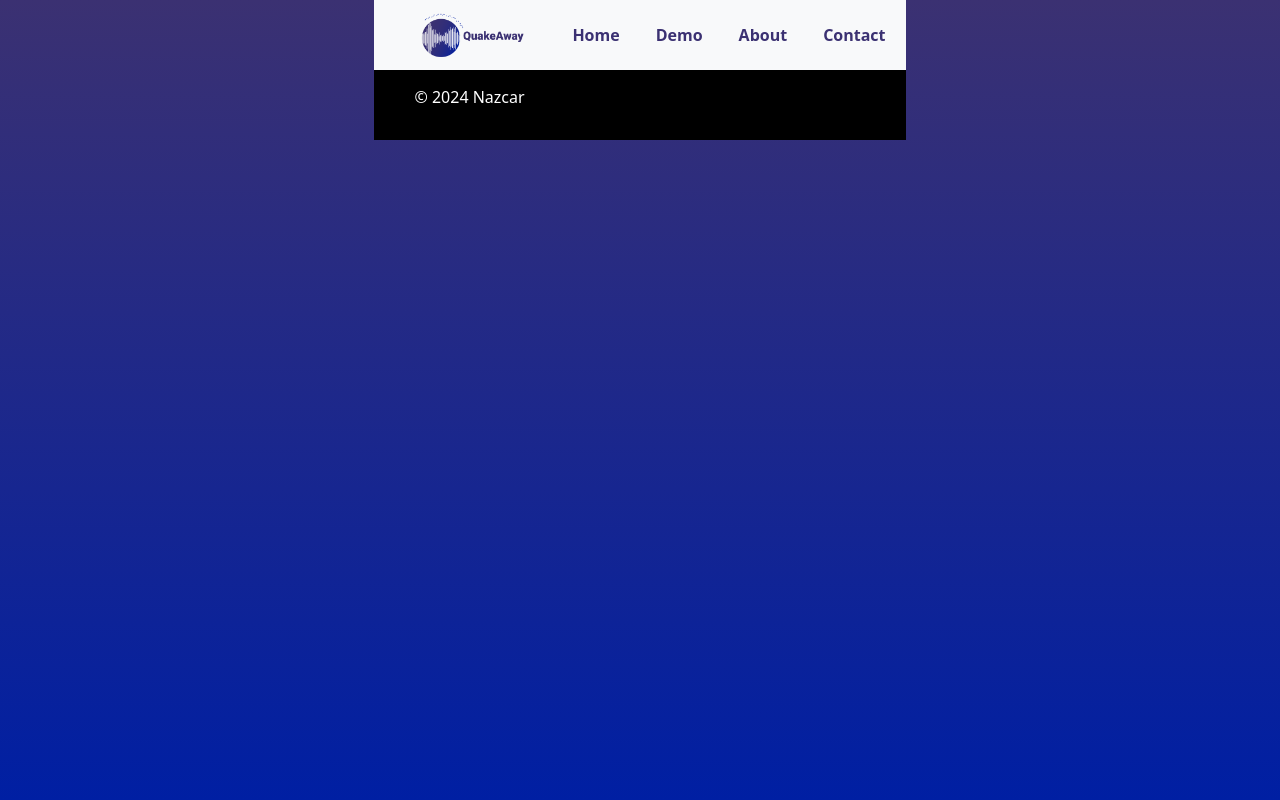
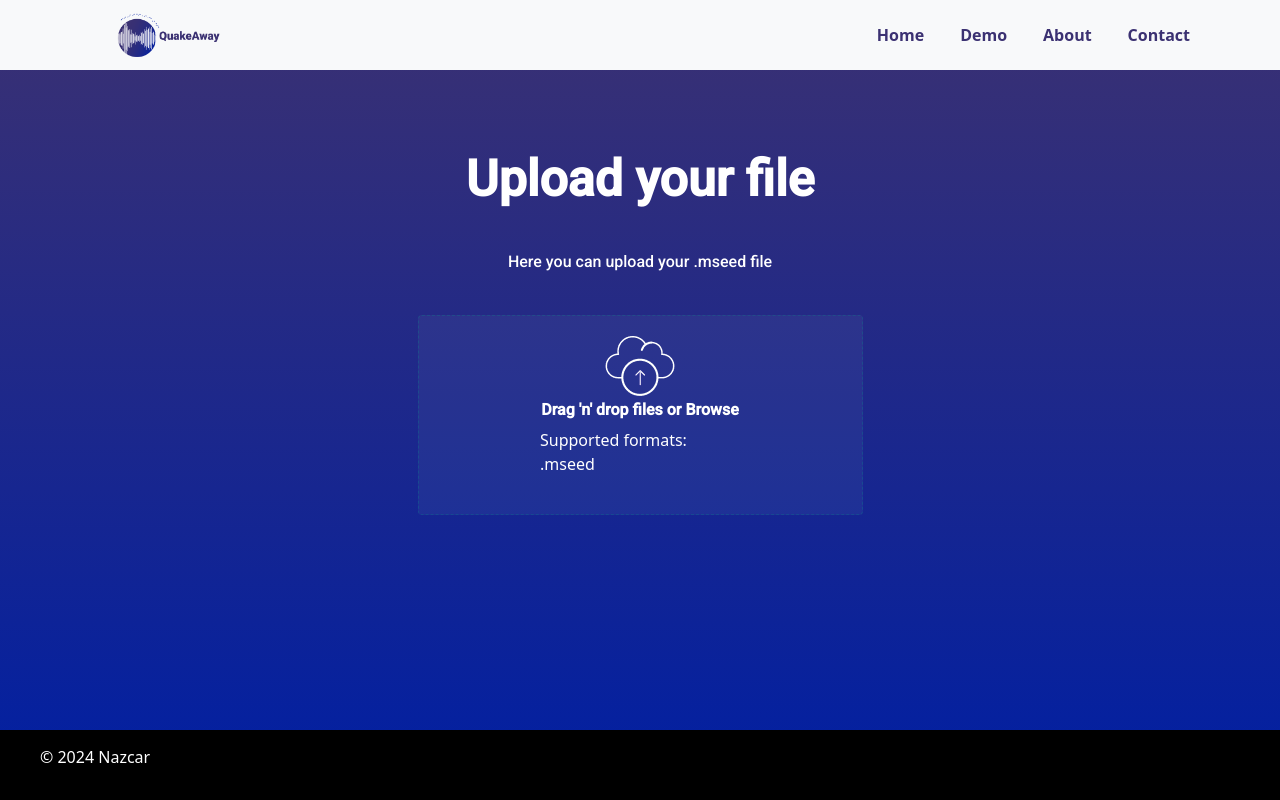
Before and after one commit to incunha/Hackathon, a React (Vite) app: page /info in a window 1280 px wide. Built offline with nearby package versions, Linux system fonts and the light colour scheme.

Commit message:
new upload file page

```diff
--- a/package.json
+++ b/package.json
@@ -14,6 +14,7 @@
     "react": "^18.3.1",
     "react-bootstrap": "^2.10.5",
     "react-dom": "^18.3.1",
+    "react-dropzone": "^14.2.9",
     "react-router-dom": "^6.26.2"
   },
   "devDependencies": {
--- a/src/components/Banner2/Banner2.tsx
+++ b/src/components/Banner2/Banner2.tsx
@@ -6,12 +6,14 @@ import Turkey from '../../assets/Turkey.jpg';
 import Mars from '../../assets/earthquake2.jpeg';
 import Moon from '../../assets/earthquake3.jpg';
 import Jupiter from '../../assets/earthquake4.jpg';
+import { useNavigate } from 'react-router-dom';
 
 const images = [Turkey, Mars, Moon, Jupiter];
 
 const Banner2 = () => {
     const [currentImage, setCurrentImage] = useState(images[0]);
     const [index, setIndex] = useState(0);
+    const navigate = useNavigate();
 
     useEffect(() => {
         const interval = setInterval(() => {
@@ -38,7 +40,7 @@ const Banner2 = () => {
                             <p>Click below to watch the demo and see QuakeAway in action!</p>
                             <div className="button-container">
                                 <Button className="watchDemo">Watch the Demo Now</Button>
-                                <Button className="uploadFile">Upload File</Button>
+                                <Button className="uploadFile" onClick={() => navigate("/info")}>Upload File</Button>
                             </div>
                         </Col>
                         <Col md={6} className="image-container d-flex justify-content-center align-items-center">
--- a/src/components/Footer/Footer.scss
+++ b/src/components/Footer/Footer.scss
@@ -1,4 +1,5 @@
 .footer {
+    margin-top: auto;
     background-color: black;
     height: 70px;
     display: flex;
--- a/src/index.scss
+++ b/src/index.scss
@@ -31,11 +31,20 @@ a {
 }
 
 body {
+  display: flex;
+  flex-direction: column;
   margin: 0;
   place-items: center;
   min-width: 320px;
   min-height: 100vh;
   background: linear-gradient(to bottom, #3B3172, #001FA3) !important;
+}
+
+#root {
+  width: 100%;
+    display: flex;
+    flex-direction: column;
+    flex: 1;
 }
 
 h1 {
--- /dev/null
+++ b/src/pages/info/Info.scss
@@ -0,0 +1,47 @@
+.info_title {
+  margin-top: 80px;
+  color: white;
+  font-family: Roboto;
+  font-size: 50px;
+  font-weight: 700;
+  line-height: 58.59px;
+  text-align: center;
+}
+
+.info_description {
+  margin-top: 35px;
+  color: white;
+  font-family: Roboto;
+  font-size: 16px;
+  font-weight: 500;
+  line-height: 20px;
+  text-align: center;
+}
+
+.dropzone {
+  margin-top: 35px;
+  width: 445px;
+  height: 200px;
+  display: flex;
+  flex-direction: column;
+  align-items: center;
+  padding: 20px;
+  border-width: 1px;
+  border-radius: 4px;
+  border-color: #0885864d;
+  border-style: dashed;
+  background: #d0fcfd0d;
+  color: #bdbdbd;
+  outline: none;
+  transition: border 0.24s ease-in-out;
+}
+
+.dropzone_title {
+  color: white;
+  font-family: Roboto;
+  font-size: 16px;
+  font-weight: 600;
+  line-height: 24px;
+  text-align: center;
+  margin: auto;
+}
--- a/src/pages/info/Info.tsx
+++ b/src/pages/info/Info.tsx
@@ -1,7 +1,80 @@
+import { Container } from "react-bootstrap";
+import "./Info.scss";
+import Dropzone from "react-dropzone";
+import { useState } from "react";
+
+import uploadIcon from "../../assets/upload_icon.png";
+
 function Info() {
+  const [files, setFiles] = useState([]);
+  const [image, setImage] = useState(null);
+
+  const uploadFile = async (file: File) => {
+    if (file) {
+      console.log("Uploading file...");
+
+      const formData = new FormData();
+      formData.append("file", file);
+
+      try {
+        // Enviar o arquivo para o servidor
+        const result = await fetch("http://localhost:8000/plot", {
+          method: "POST",
+          body: formData,
+        });
+
+        // Verificar o tipo de resposta
+        const contentType = result.headers.get("Content-Type");
+
+        // Se a resposta for uma imagem PNG
+        if (contentType && contentType.includes("image/png")) {
+          const imageBlob = await result.blob(); // Pegar a resposta como binário (blob)
+
+          // Criar uma URL local para exibir a imagem no frontend
+          const imageURL = URL.createObjectURL(imageBlob);
+          setImage(imageURL);
+          // Exibir a imagem, exemplo de como usá-la
+          // const imgElement = document.createElement('img');
+          // imgElement.src = imageURL;
+          // document.body.appendChild(imgElement);  // Adiciona a imagem no corpo da página
+
+          console.log("PNG image received and displayed");
+        } else {
+          // Se a resposta for JSON ou outro formato
+          const data = await result.json();
+          console.log("Response data:", data);
+        }
+      } catch (error) {
+        console.error("Error:", error);
+      }
+    }
+  };
+
+  const onDrop = (acceptedFiles) => {
+    console.log(acceptedFiles);
+    setFiles(acceptedFiles);
+    uploadFile(acceptedFiles[0]);
+  };
   return (
-    <>
-    </>
+    <Container className="d-flex flex-column align-items-center">
+      <h3 className="info_title">Upload your file</h3>
+      <h5 className="info_description">Here you can upload your .mseed file</h5>
+      <Dropzone onDrop={onDrop}>
+        {({ getRootProps, getInputProps }) => (
+          <section>
+            <div {...getRootProps({ className: "dropzone" })}>
+              <input {...getInputProps()} />
+              <div style={{ display: "flex", flexDirection: "column", width: "200px", height: "140px", alignItems: "center" }}>
+                <img src={uploadIcon} style={{ width: "70px", height: "60px" }}></img>
+                <p className="dropzone_title">Drag 'n' drop files or Browse</p>
+                <p style={{color: "white", marginTop: "auto", marginBottom: 0}}>Supported formats: .mseed</p>
+              </div>
+            </div>
+          </section>
+        )}
+      </Dropzone>
+      {image && <img src={image}></img>}
+    </Container>
   );
 }
 
```
Also changed, not shown: src/assets/upload_icon.png (added), 1 other file (tests, documents, lock files or other folders).
